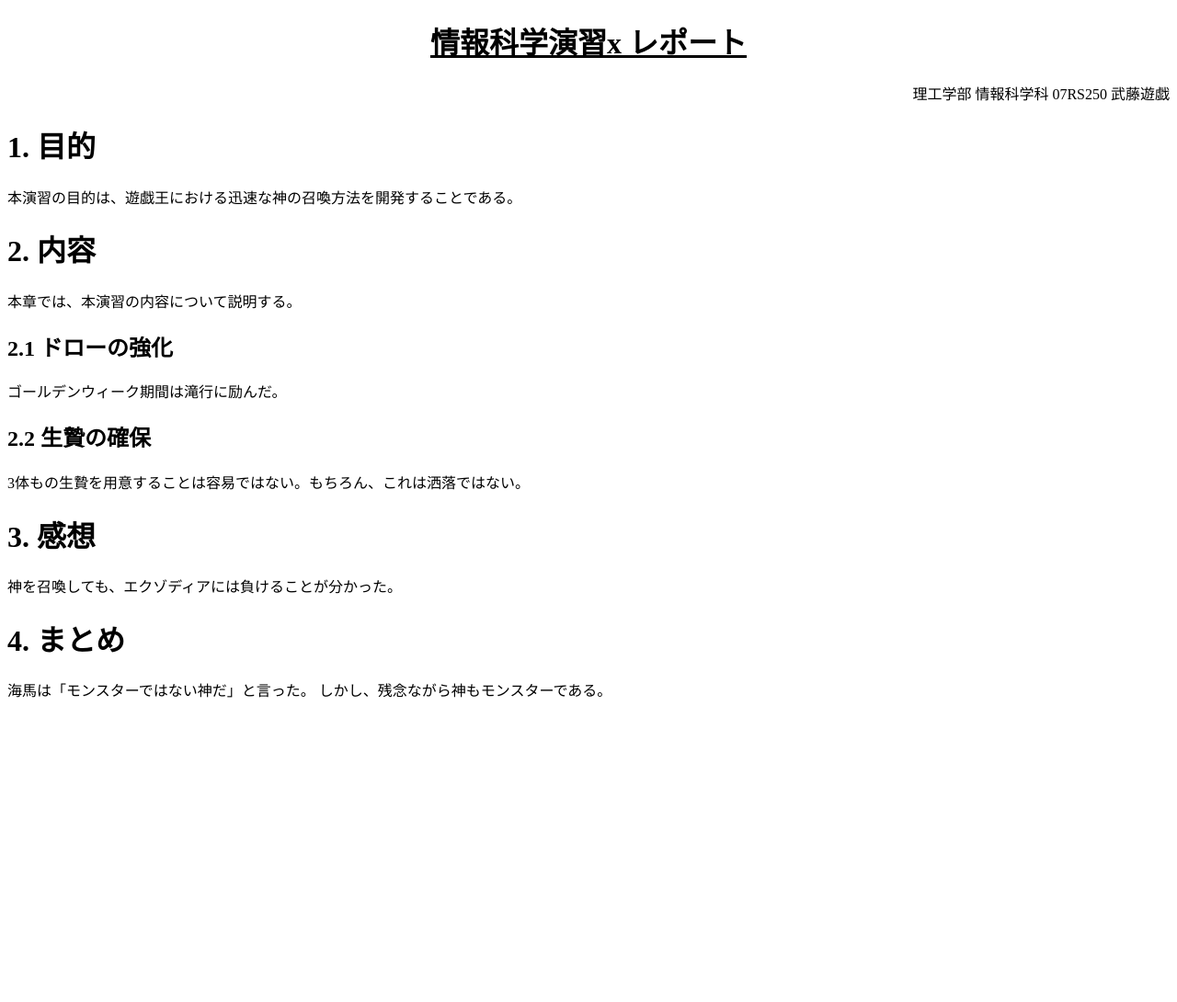
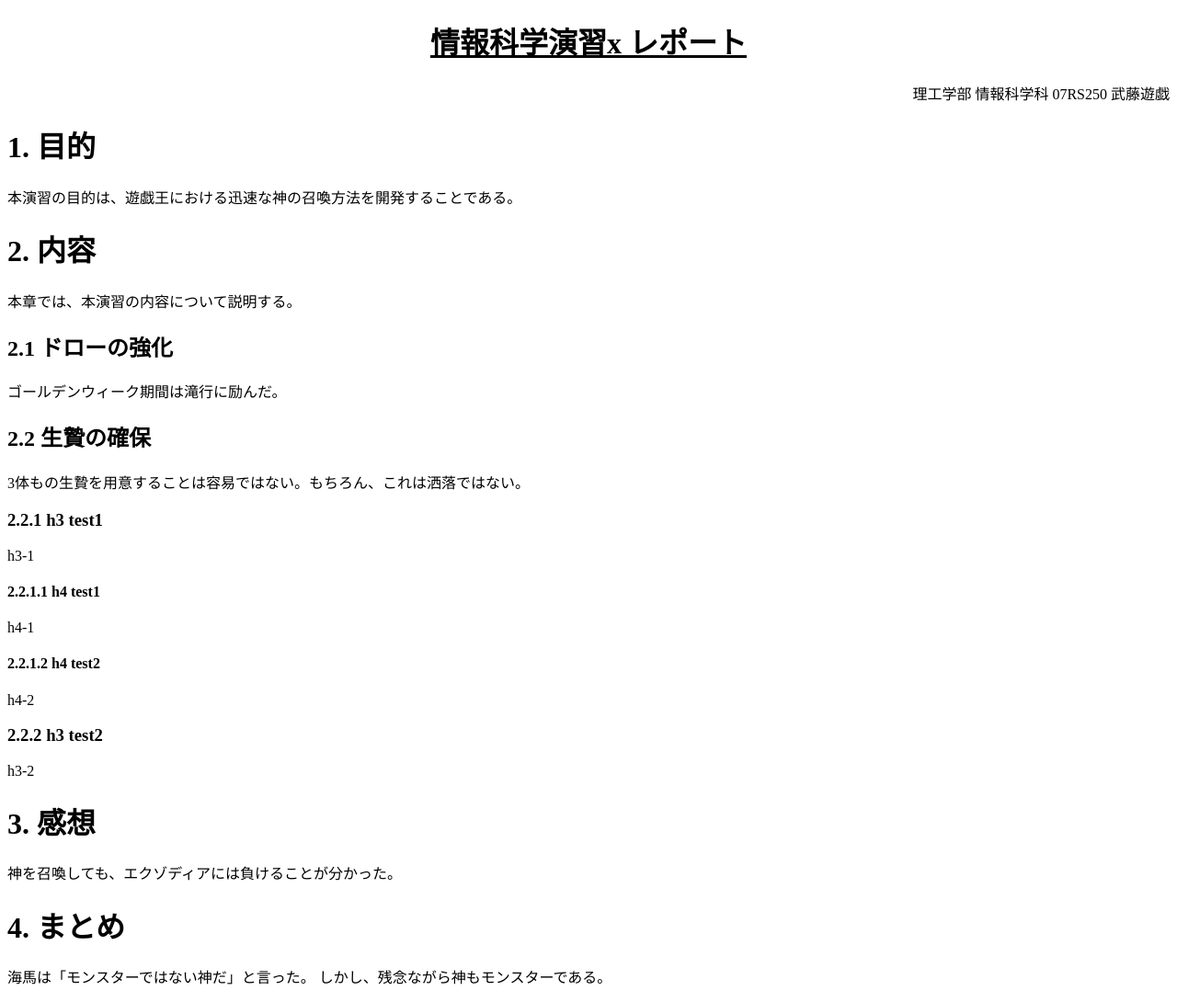
Before and after one commit to smkwlab/ise-report-template, a plain HTML site: page index.html in a window 1280 px wide. Shown: the whole page at 92% size. Before the commit the page ends 800 px from the top, so only its background shows below. Drawn offline with Linux system fonts and the light colour scheme.

Commit message:
h4関連の設定を追加

```diff
--- a/index.html
+++ b/index.html
@@ -31,6 +31,14 @@
 3体もの生贄を用意することは容易ではない。もちろん、これは洒落ではない。
 </p>
 
+<h3>h3 test1</h3>
+<p>h3-1</p>
+<h4>h4 test1</h4>
+<p>h4-1</p>
+<h4>h4 test2</h4>
+<p>h4-2</p>
+<h3>h3 test2</h3>
+<p>h3-2</p>
 
 <h1>感想</h1>
 <p>
--- a/style.css
+++ b/style.css
@@ -21,6 +21,10 @@ body > h2 {
     counter-reset: subsection
 }
 
+body > h3 {
+    counter-reset: subsubsection
+}
+
 body > h1::before {
     counter-increment: chapter;
     content: counter(chapter) ". ";
@@ -35,3 +39,8 @@ body > h3::before {
     counter-increment: subsection;
     content: counter(chapter) "." counter(section) "." counter(subsection) " ";
 }
+
+body > h4::before {
+    counter-increment: subsubsection;
+    content: counter(chapter) "." counter(section) "." counter(subsection) "." counter(subsubsection) " ";
+}
```
